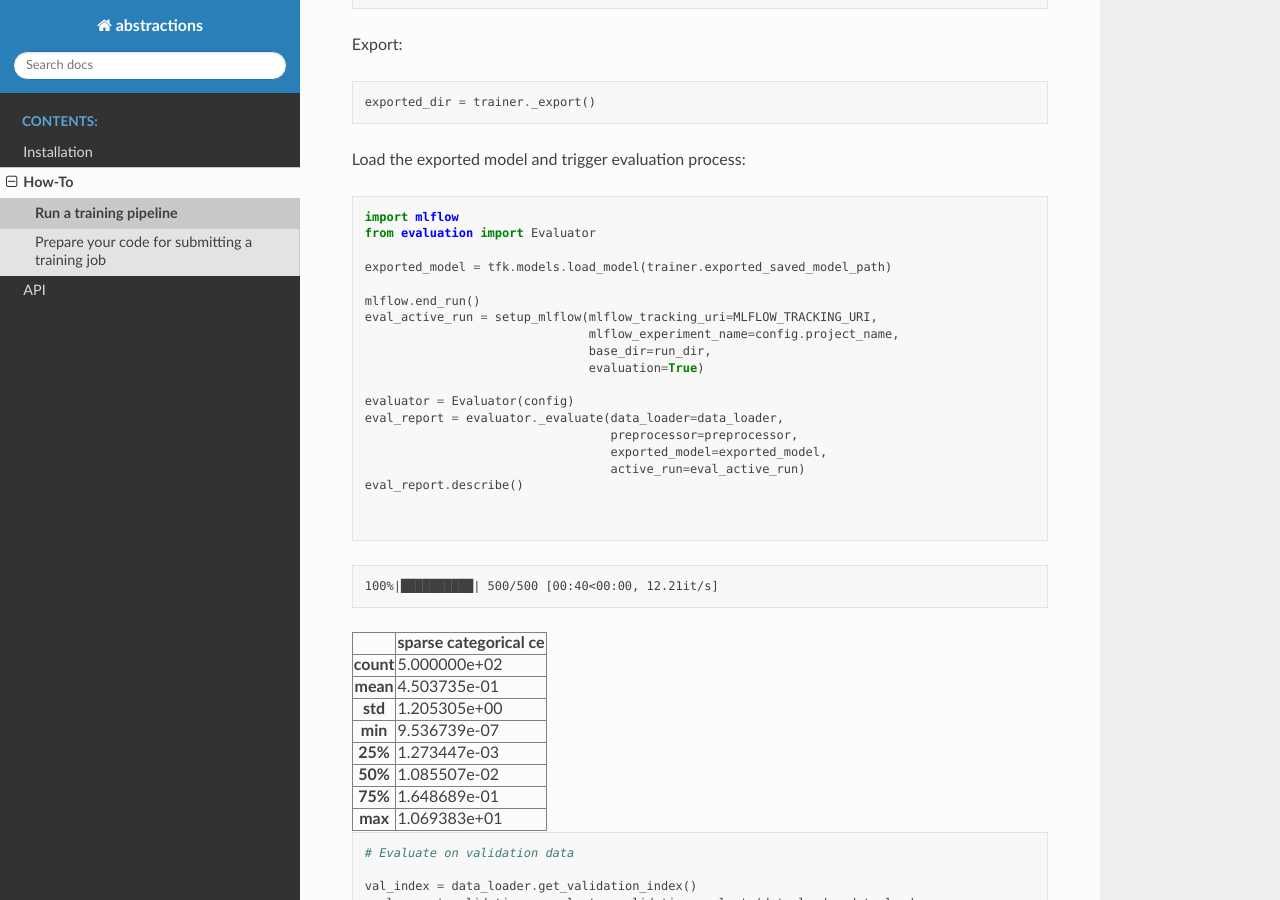
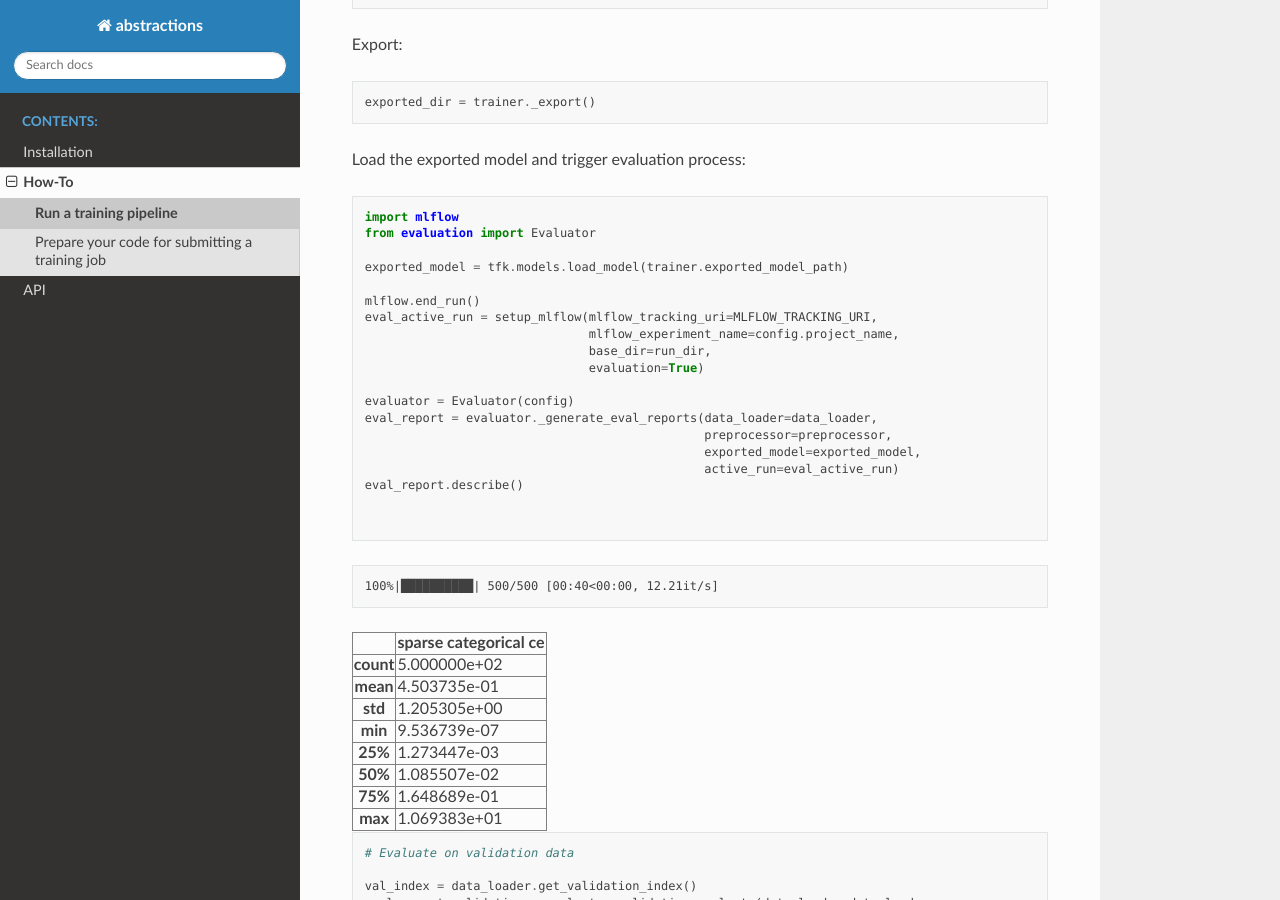
Before and after one commit to iamsoroush/abstractions, a Sphinx documentation site: the page built from docs/run_pipeline.md, in a window 1280 px wide and 900 px high, scrolled down 3335 px. Built offline with Sphinx 7.4.7 and the Read the Docs theme 2.0.0, drawn with Linux system fonts in a browser that asks for light colours.

Commit message:
now training and evaluation can totally run independently, conformed the model loading mechanism to model-builder instead of trainer

```diff
--- a/docs/run_pipeline.md
+++ b/docs/run_pipeline.md
@@ -205,7 +205,7 @@ Load the exported model and trigger evaluation process:
 import mlflow
 from evaluation import Evaluator
 
-exported_model = tfk.models.load_model(trainer.exported_saved_model_path)
+exported_model = tfk.models.load_model(trainer.exported_model_path)
 
 mlflow.end_run()
 eval_active_run = setup_mlflow(mlflow_tracking_uri=MLFLOW_TRACKING_URI,
@@ -214,10 +214,10 @@ eval_active_run = setup_mlflow(mlflow_tracking_uri=MLFLOW_TRACKING_URI,
                                evaluation=True)
 
 evaluator = Evaluator(config)
-eval_report = evaluator._evaluate(data_loader=data_loader,
-                                  preprocessor=preprocessor,
-                                  exported_model=exported_model,
-                                  active_run=eval_active_run)
+eval_report = evaluator._generate_eval_reports(data_loader=data_loader,
+                                               preprocessor=preprocessor,
+                                               exported_model=exported_model,
+                                               active_run=eval_active_run)
 eval_report.describe()
 
 
--- a/setup.py
+++ b/setup.py
@@ -5,7 +5,7 @@ with open("README.md", "r", encoding="utf-8") as fh:
 
 setup(
     name='abstractions-aimedic',
-    version='0.1.16',
+    version='0.1.17',
     license='MIT',
     author='Soroush Moazed',
     author_email='soroush.moazed@gmail.com',
@@ -33,12 +33,11 @@ setup(
     packages=find_packages(where="src"),
     install_requires=[
         'pyyaml',
-        # 'tensorflow>=2.2',
         'tqdm',
         'pandas',
         'mlflow',
         'deep_utils'
     ],
     # packages=['abstractions'],
-    python_requires=">=3.6"
+    python_requires=">=3.7"
 )
```
